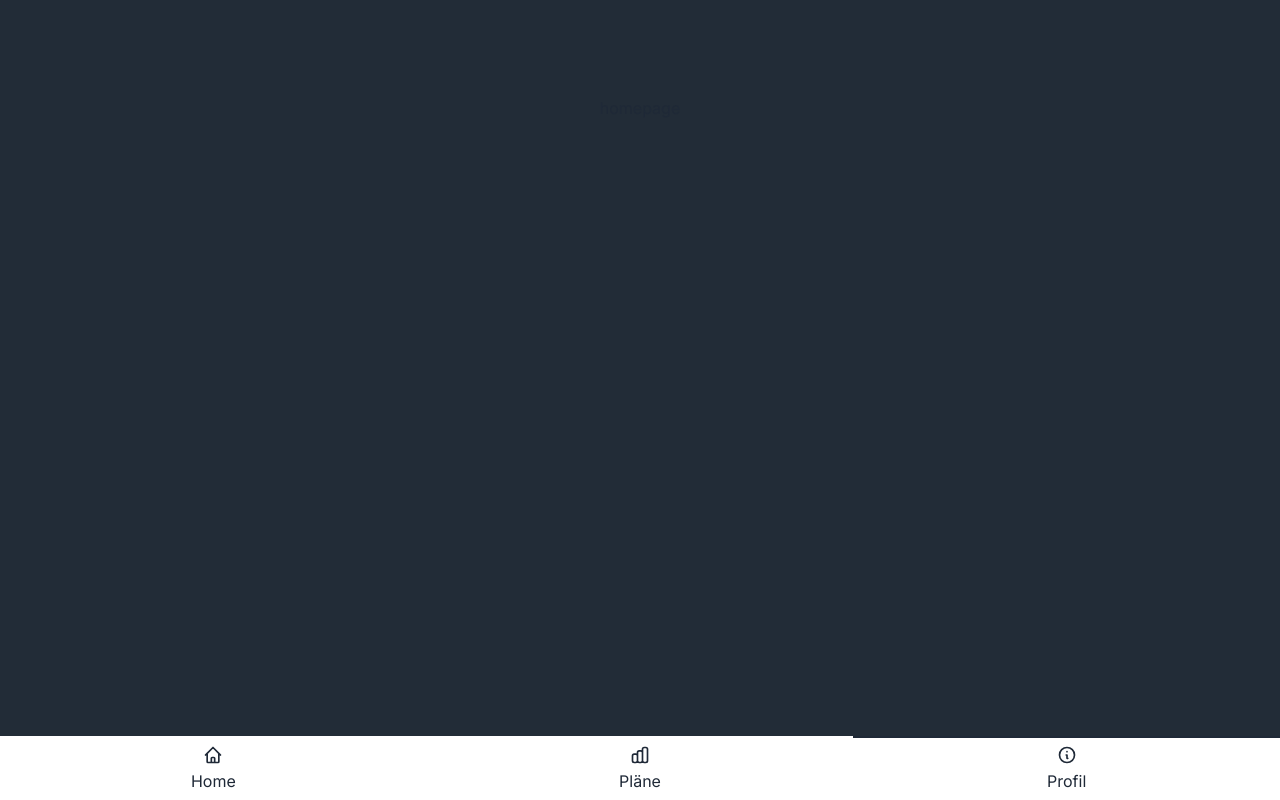
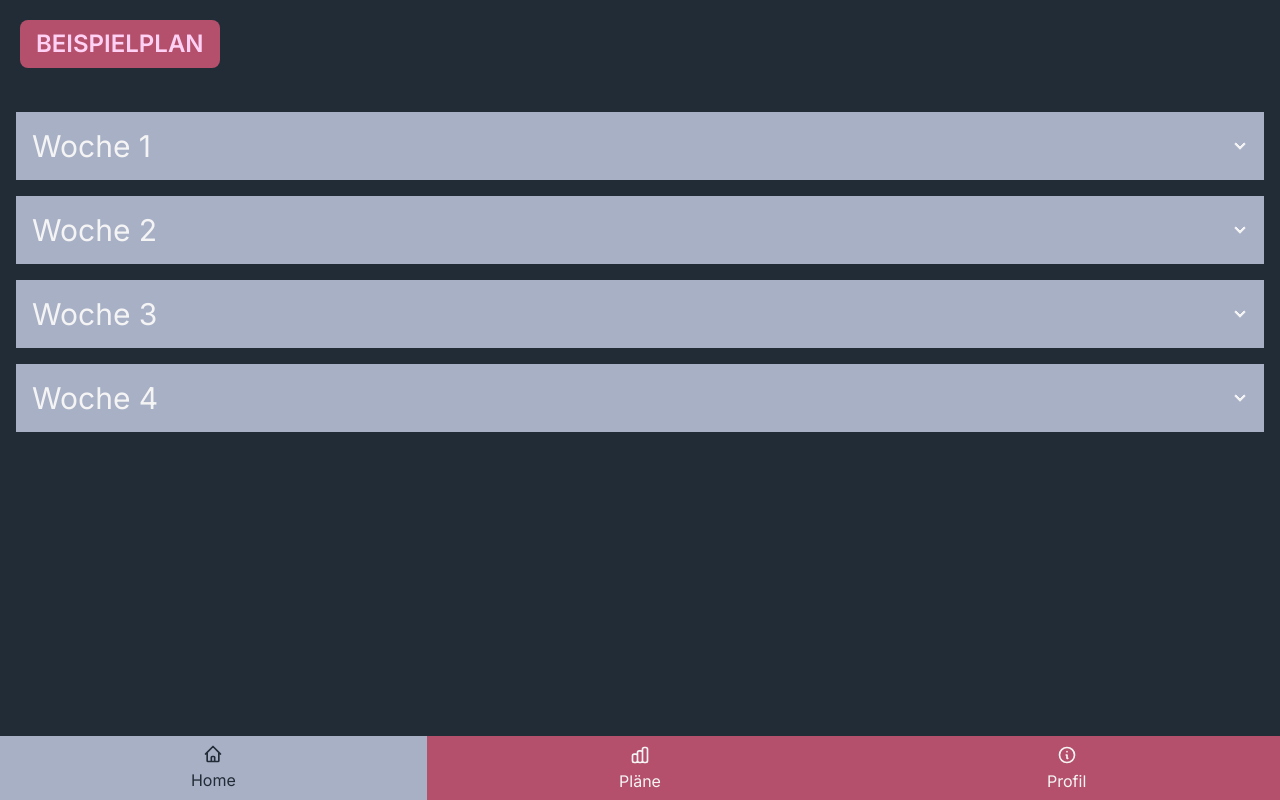
Before and after one commit to FrankSiyli/Triathlon-App-2.0, a Next.js app: page /homePage in a window 1280 px wide. Built offline with nearby package versions, Linux system fonts and the light colour scheme.

Commit message:
skeleton ready

```diff
--- a/package.json
+++ b/package.json
@@ -15,7 +15,8 @@
     "next": "13.4.10",
     "postcss": "8.4.26",
     "react": "18.2.0",
-    "react-dom": "18.2.0"
+    "react-dom": "18.2.0",
+    "uuid": "^9.0.0"
   },
   "devDependencies": {
     "daisyui": "^3.2.1",
--- a/src/app/(pages)/homePage/page.js
+++ b/src/app/(pages)/homePage/page.js
@@ -1,14 +1,111 @@
+"use client";
 import Footer from "@/app/components/Footer/Footer";
+import "../../globals.css";
+import { v1 as uuidv1 } from "uuid";
 
 function Page() {
   return (
     <>
-      <div className="flex min-h-screen flex-col items-center justify-between p-24">
-        homepage
+      <button className="btn btn-secondary border-none disabled bg-red m-5 text-2xl">
+        Beispielplan
+      </button>
+
+      <div className="flex min-h-screen mb-20 flex-col items-center  p-4">
+        {/*----------------------weeks ----------------------*/}
+
+        {weeks.map((week) => {
+          return (
+            <div
+              key={uuidv1()}
+              className="collapse collapse-arrow rounded-none mt-2"
+            >
+              <input type="checkbox" className="peer" />
+              <div className="collapse-title mb-2  bg-grey text-light text-3xl peer-checked:bg-red peer-checked:text-light ">
+                {week}
+              </div>
+              <div className="collapse-content peer-checked:bg-light peer-checked:text-secondary-content">
+                {/*----------------------days------------------------ */}
+
+                {days.map((day) => {
+                  return (
+                    <div
+                      key={uuidv1()}
+                      className="collapse collapse-arrow rounded-none mt-4 "
+                    >
+                      <input type="checkbox" className="peer" />
+                      <div className="collapse-title mb-2  bg-grey text-light text-xl peer-checked:bg-red peer-checked:text-light ">
+                        {day}
+                      </div>
+                      <div className="collapse-content peer-checked:bg-light peer-checked:text-secondary-content">
+                        {/*----------------------sessions------------------------ */}
+
+                        {sessions.map((session) => {
+                          return (
+                            <div key={uuidv1()} className="text-center ">
+                              <button className="btn w-full m-2 bg-dark text-light">
+                                {session.subTitle}
+                                <svg
+                                  xmlns="http://www.w3.org/2000/svg"
+                                  fill="none"
+                                  viewBox="0 0 24 24"
+                                  strokeWidth={1.5}
+                                  stroke="currentColor"
+                                  className="w-4 h-4 ml-4"
+                                >
+                                  <path
+                                    strokeLinecap="round"
+                                    strokeLinejoin="round"
+                                    d="M19.5 8.25l-7.5 7.5-7.5-7.5"
+                                  />
+                                </svg>
+                              </button>
+                            </div>
+                          );
+                        })}
+                      </div>
+                    </div>
+                  );
+                })}
+              </div>
+            </div>
+          );
+        })}
       </div>
+
       <Footer />
     </>
   );
 }
 
+const weeks = ["Woche 1", "Woche 2", "Woche 3", "Woche 4"];
+const days = [
+  "Montag",
+  "Dienstag",
+  "Mittwoch",
+  "Donnerstag",
+  "Freitag",
+  "Samstag",
+  "Sonntag",
+];
+const sessions = [
+  {
+    id: uuidv1(),
+    title: "run",
+    subTitle: "base run",
+    details: ["1k", "5k", "1k"],
+  },
+  {
+    id: uuidv1(),
+    title: "swim",
+    subTitle: "base swim",
+    details: ["1k", "5k", "1k"],
+  },
+  {
+    id: uuidv1(),
+    title: "bike",
+    subTitle: "base bike",
+    details: ["1k", "5k", "1k"],
+  },
+];
+
 export default Page;
--- a/src/app/components/Footer/Footer.js
+++ b/src/app/components/Footer/Footer.js
@@ -3,8 +3,8 @@ import React from "react";
 function Footer() {
   return (
     <div>
-      <div className="btm-nav">
-        <button>
+      <div className="btm-nav bg-red">
+        <button className="active bg-grey text-dark border-none">
           <svg
             xmlns="http://www.w3.org/2000/svg"
             className="h-5 w-5"
@@ -38,7 +38,7 @@ function Footer() {
           </svg>
           <span className="btm-nav-label">Pläne</span>
         </button>
-        <button className="active">
+        <button>
           <svg
             xmlns="http://www.w3.org/2000/svg"
             className="h-5 w-5"
--- a/src/app/globals.css
+++ b/src/app/globals.css
@@ -7,13 +7,21 @@
   box-sizing: border-box;
 }
 
-:root {
-  --first-color: #222c37;
-  --second-color: #f5f4f5;
-  --third-color: #a8b0c6;
-  --fourth-color: #b4506b;
+html {
+  overflow: hidden;
+  width: 100%;
 }
 
 body {
-  background-color: var(--first-color);
+  height: 100%;
+  width: 100%;
+  position: fixed;
+  overflow-y: scroll;
+  -webkit-overflow-scrolling: touch;
+  color: #f5f4f5;
+  background-color: #222c37;
 }
+
+.hero-image {
+  background-image: url("../../public/images/logoSmall.png");
+}
--- a/src/app/layout.js
+++ b/src/app/layout.js
@@ -11,7 +11,10 @@ export const metadata = {
 export default function RootLayout({ children }) {
   return (
     <html lang="en">
-      <body className={inter.className}>{children}</body>
+      <body className={inter.className}>
+        <div className="hero-image"></div>
+        {children}
+      </body>
     </html>
   );
 }
--- a/src/app/page.js
+++ b/src/app/page.js
@@ -3,7 +3,10 @@ import { useRouter } from "next/navigation";
 import Image from "next/image";
 import logo from "public/images/logoSmall.png";
 import "./globals.css";
-
+/*
+MIT License
+Copyright © 2023 Material Tailwind by Creative Tim
+ */
 export default function Home() {
   const router = useRouter();
   setTimeout(() => {
--- a/tailwind.config.js
+++ b/tailwind.config.js
@@ -1,17 +1,18 @@
 /** @type {import('tailwindcss').Config} */
+
 module.exports = {
   content: [
     "./src/pages/**/*.{js,ts,jsx,tsx,mdx}",
     "./src/components/**/*.{js,ts,jsx,tsx,mdx}",
     "./src/app/**/*.{js,ts,jsx,tsx,mdx}",
   ],
+
   theme: {
-    extend: {
-      backgroundImage: {
-        "gradient-radial": "radial-gradient(var(--tw-gradient-stops))",
-        "gradient-conic":
-          "conic-gradient(from 180deg at 50% 50%, var(--tw-gradient-stops))",
-      },
+    colors: {
+      dark: "#222c37",
+      light: "#f5f4f5",
+      grey: "#a8b0c6",
+      red: "#b4506b",
     },
   },
   plugins: [require("daisyui")],
```
Also changed, not shown: 1 other file (tests, documents, lock files or other folders).
